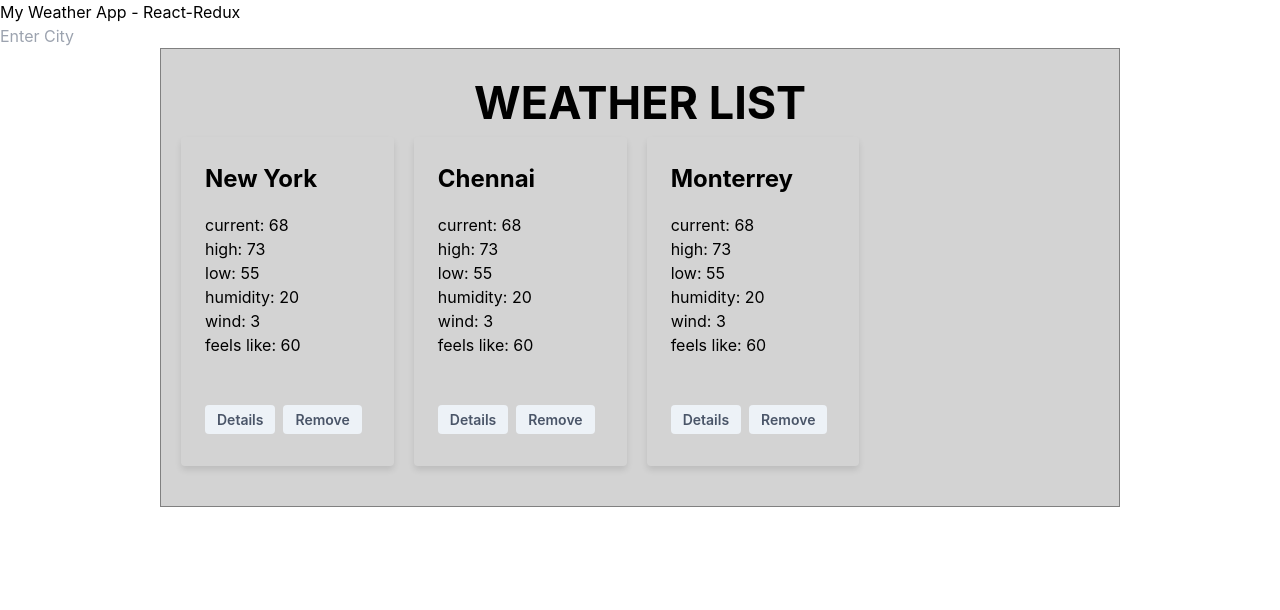
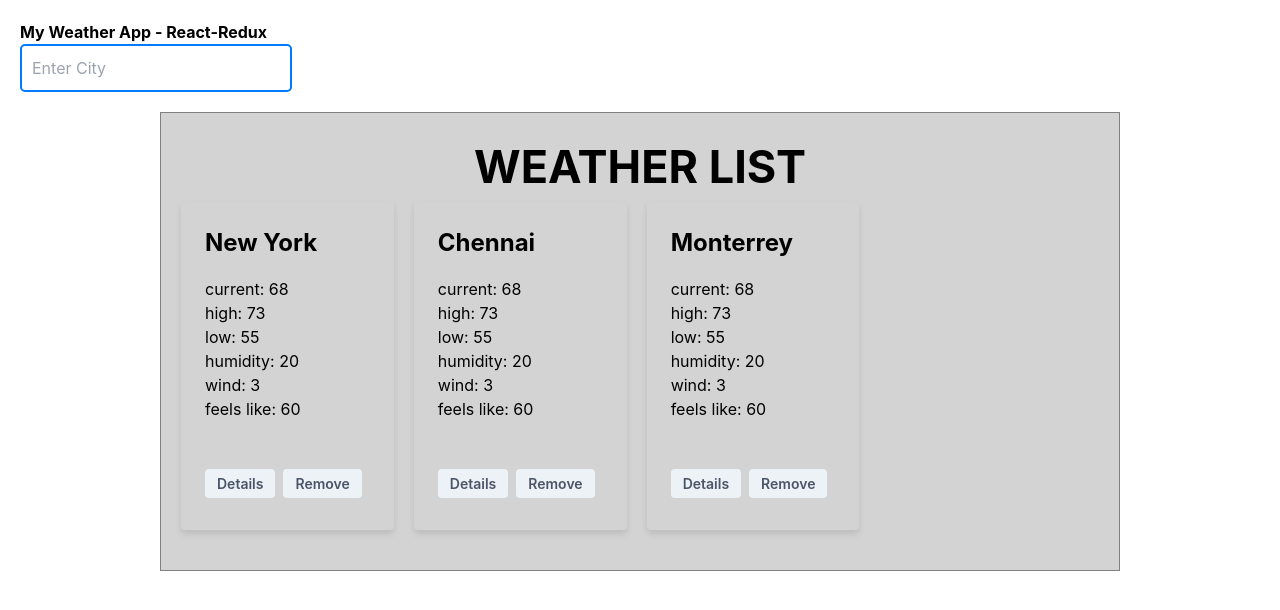
Before and after one commit to robert-a-johnston/weather-with-react-redux, a React (Create React App) app: page / in a window 1280 px wide. Shown: the top 610 px of the page. Built offline with nearby package versions, Linux system fonts and the light colour scheme.

Commit message:
Add style to input field

```diff
--- a/src/App.css
+++ b/src/App.css
@@ -5,3 +5,11 @@
   padding: 20px;
   border: 1px solid gray;
 }
+.header {
+  margin: 0 auto;
+  padding: 20px;
+}
+
+h1 {
+  font-weight: bold;
+}
--- a/src/App.js
+++ b/src/App.js
@@ -25,7 +25,7 @@ function App() {
         <Link to="/">
           <h1>My Weather App - React-Redux</h1>
         </Link>
-        <div><AddCityForm addCity={addCity}/></div>
+        <div className='addCity'><AddCityForm addCity={addCity}/></div>
       </div>
       <div className="contentArea">
         <Routes>
--- /dev/null
+++ b/src/components/addCityForm/AddCityForm.css
@@ -0,0 +1,12 @@
+input[type="text"] {
+    padding: 10px; /* Add some padding for better visual appearance */
+    border: 2px solid #007bff; /* Add a blue border */
+    border-radius: 5px; /* Add rounded corners */
+    font-size: 16px; /* Adjust font size */
+    outline: none; /* Remove the default focus outline */
+    transition: border-color 0.3s ease-in-out; /* Add a smooth transition for the border color */
+  }
+
+  input[type="text"]:focus {
+    border-color: #ff5722; /* Change border color when input is focused */
+  }
--- a/src/components/addCityForm/AddCityForm.js
+++ b/src/components/addCityForm/AddCityForm.js
@@ -1,4 +1,6 @@
 import React, { useState } from 'react';
+import './AddCityForm.css';
+
 
 function AddCityForm({ addCity }) {
   const [inputValue, setInputValue] = useState('');
```
